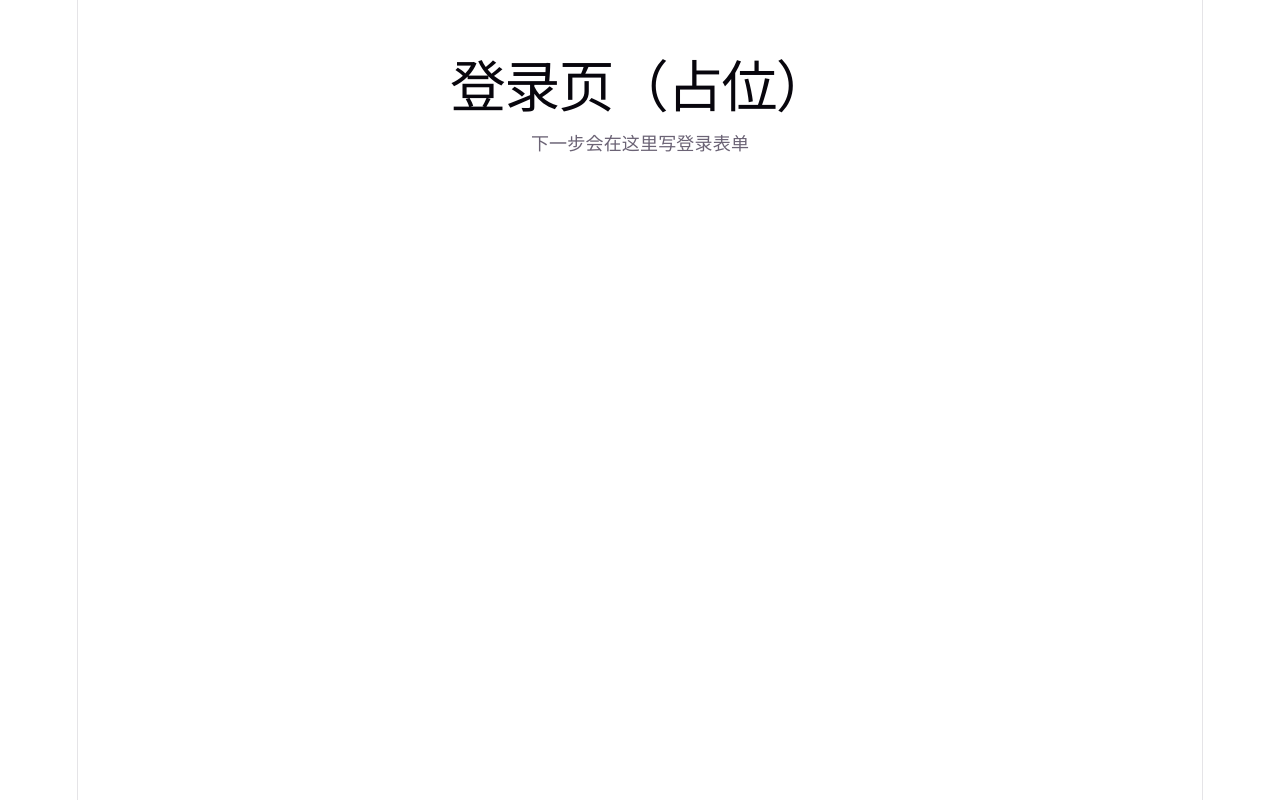
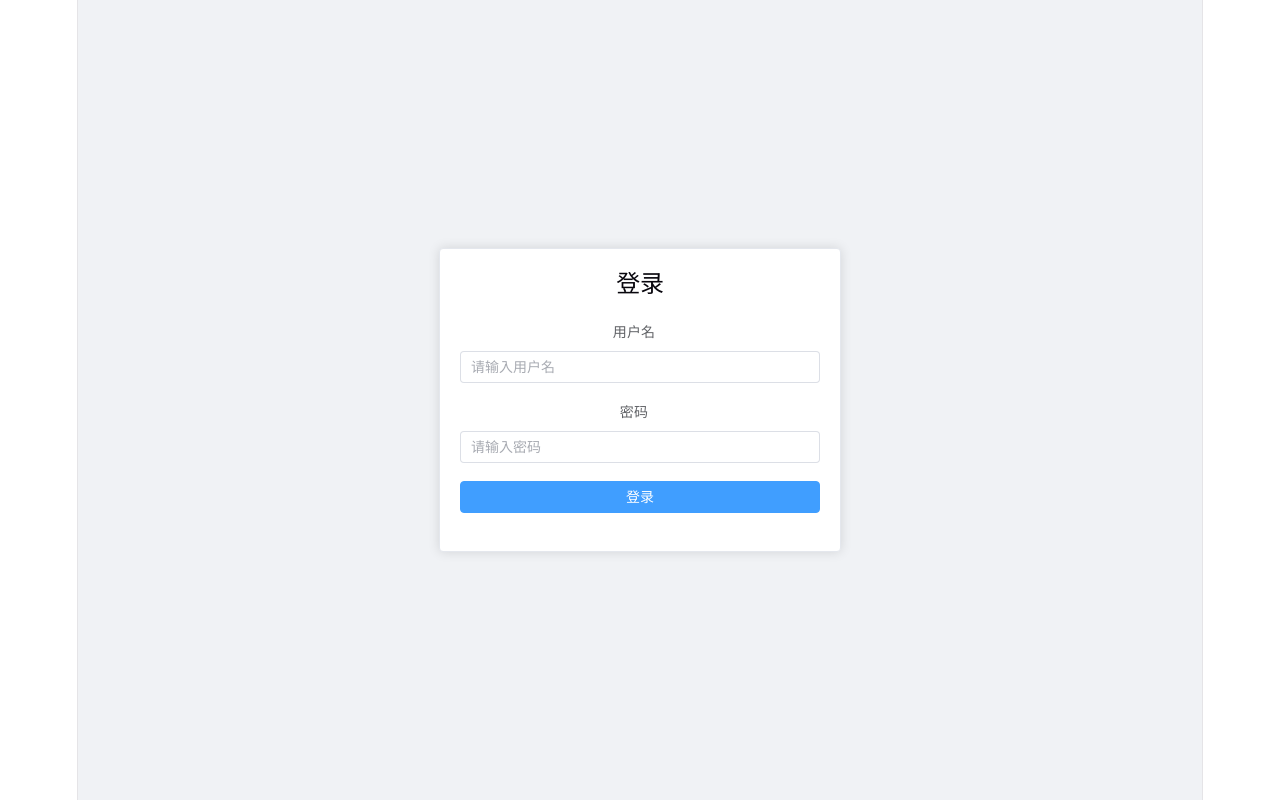
Before and after one commit to liwanxing/ai-assistant, a Vue app in the folder frontend/: page /login in a window 1280 px wide. Built offline with nearby package versions, Linux system fonts and the light colour scheme.

Commit message:
feat: 前端登录功能

```diff
--- a/frontend/src/views/LoginView.vue
+++ b/frontend/src/views/LoginView.vue
@@ -1,6 +1,100 @@
+<script setup>
+import { ref } from 'vue'
+import { useRouter } from 'vue-router'
+import request from '../utils/request'
+
+// 路由实例：用于登录成功后跳转页面
+const router = useRouter()
+
+// 表单数据（类似后端的 DTO）
+const loginForm = ref({
+  username: '',
+  password: '',
+})
+
+// 按钮加载状态：点击登录后变 true，请求结束变 false
+const loading = ref(false)
+
+// 登录方法：调后端 GET /login?username=xxx&password=xxx
+// 后端返回 { code: 200, data: { tokenName, tokenValue } }
+const handleLogin = async () => {
+  // 基本校验：空值不放过
+  if (!loginForm.value.username || !loginForm.value.password) {
+    return
+  }
+  loading.value = true
+  try {
+    // request.get 会经过拦截器：自动加 token、自动处理错误
+    // 响应拦截器返回的是 res（整个 { code, message, data }），所以拿 res.data
+    const res = await request.get('/login', {
+      params: {
+        username: loginForm.value.username,
+        password: loginForm.value.password,
+      },
+    })
+    // 登录成功：把 token 存到 localStorage（路由守卫和请求拦截器都读这个）
+    localStorage.setItem('satoken', res.data.tokenValue)
+    // 跳转到用户管理页
+    router.push('/user')
+  } catch {
+    // 错误已在响应拦截器里弹了 ElMessage，这里不用再处理
+  } finally {
+    loading.value = false
+  }
+}
+</script>
+
 <template>
-  <div style="padding: 40px;">
-    <h1>登录页（占位）</h1>
-    <p>下一步会在这里写登录表单</p>
+  <!-- 居中布局：用 flex 把卡片放到页面正中间 -->
+  <div class="login-container">
+    <!-- el-card：Element Plus 的卡片组件，自带圆角和阴影 -->
+    <el-card class="login-card">
+      <h2 style="text-align: center; margin-bottom: 24px;">登录</h2>
+      <!-- el-form：表单组件，label-position="top" 让标签在输入框上方 -->
+      <el-form label-position="top" :model="loginForm">
+        <el-form-item label="用户名">
+          <!-- el-input：v-model 双向绑定，输入的值实时同步到 loginForm.username -->
+          <el-input
+            v-model="loginForm.username"
+            placeholder="请输入用户名"
+            @keyup.enter="handleLogin"
+          />
+        </el-form-item>
+        <el-form-item label="密码">
+          <el-input
+            v-model="loginForm.password"
+            type="password"
+            placeholder="请输入密码"
+            show-password
+            @keyup.enter="handleLogin"
+          />
+        </el-form-item>
+        <el-form-item>
+          <!-- :loading 绑定按钮加载状态，点击后转圈，防止重复提交 -->
+          <el-button
+            type="primary"
+            :loading="loading"
+            style="width: 100%;"
+            @click="handleLogin"
+          >
+            登录
+          </el-button>
+        </el-form-item>
+      </el-form>
+    </el-card>
   </div>
 </template>
+
+<style scoped>
+/* scoped：样式只作用于当前组件，不影响其他页面 */
+.login-container {
+  display: flex;
+  justify-content: center;
+  align-items: center;
+  min-height: 100vh;
+  background-color: #f0f2f5;
+}
+.login-card {
+  width: 400px;
+}
+</style>
```
